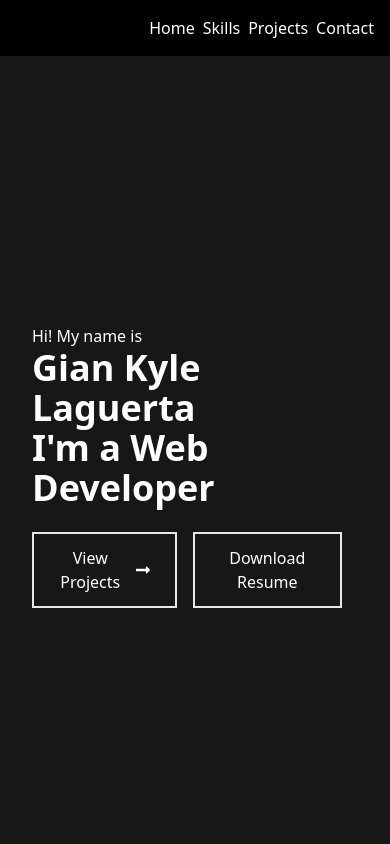
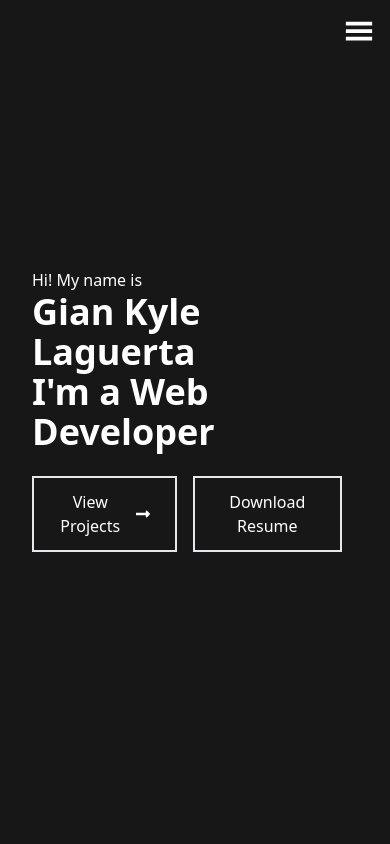
Before and after one commit to giankyle989/portfolio, a React (Vite) app: page / in a window 390 px wide. Shown: the top 844 px of the page. Built offline with nearby package versions, Linux system fonts and the light colour scheme.

Commit message:
Fixed navbar responsiveness

```diff
--- a/src/components/Hero.jsx
+++ b/src/components/Hero.jsx
@@ -4,7 +4,7 @@ import { Link } from "react-scroll";
 import Resume from '../assets/Laguerta-Resume.pdf'
 const Hero = () => {
   return (
-    <div className="h-screen bg-neutral-900 text-white">
+    <div name='home' className="h-screen bg-neutral-900 text-white">
       <div className="max-w-[1000px] mx-auto px-8 flex flex-col justify-center h-full">
         <p>Hi! My name is </p>
         <h1 className="text-4xl sm:text-7xl font-bold">Gian Kyle Laguerta</h1>
--- a/src/components/Navbar.jsx
+++ b/src/components/Navbar.jsx
@@ -1,16 +1,57 @@
-import React from 'react'
+import React, { useState } from "react";
+import { GiHamburgerMenu } from "react-icons/gi";
+import { IoIosClose } from "react-icons/io";
+import { Link } from "react-scroll";
+const Navbar = () => {
+  const [isOpen, setIsOpen] = useState(false);
+  const handleClick = () => setIsOpen(!isOpen);
 
-const Navbar = () => {
   return (
-    <div className='bg-black p-4 text-white'>
-        <ul className='flex gap-x-2 justify-end'>
+    <div className="fixed w-full bg-neutral-900 p-4 text-white">
+      <ul className="hidden md:flex gap-x-2 justify-end">
         <li>Home</li>
         <li>Skills</li>
         <li>Projects</li>
         <li>Contact</li>
       </ul>
+
+      <div className="flex justify-end">
+        <div onClick={handleClick} className="md:hidden z-10 cursor-pointer">
+          {!isOpen ? <GiHamburgerMenu size={30} /> : <IoIosClose size={40} />}
         </div>
-  )
+        <ul
+        className={
+          !isOpen
+            ? "hidden"
+            : "absolute top-0 left-0 w-screen h-screen bg-neutral-900 flex flex-col justify-center items-center gap-y-8"
         }
+      >
+        <li className="py-4 text-4xl hover:cursor-pointer">
+          {" "}
+          <Link onClick={handleClick} to="home" smooth={true} duration={500}>
+            Home
+          </Link>
+        </li>
+        <li className="py-4 text-4xl hover:cursor-pointer ">
+          <Link onClick={handleClick} to="skills" smooth={true} duration={500}>
+            Skills
+          </Link>
+        </li>
+        <li className="py-4 text-4xl hover:cursor-pointer">
+          <Link onClick={handleClick} to="projects" smooth={true} duration={500}>
+            Projects
+          </Link>
+        </li>
+        <li className="py-4 text-4xl hover:cursor-pointer">
+          {" "}
+          <Link onClick={handleClick} to="contact" smooth={true} duration={500}>
+            Contact
+          </Link>
+        </li>
+      </ul>
+      </div>
+    </div>
+  );
+};
 
-export default Navbar
+export default Navbar;
```
Also changed, not shown: 1 other file (tests, documents, lock files or other folders). Lines whose indentation alone changed are shown as unchanged.
